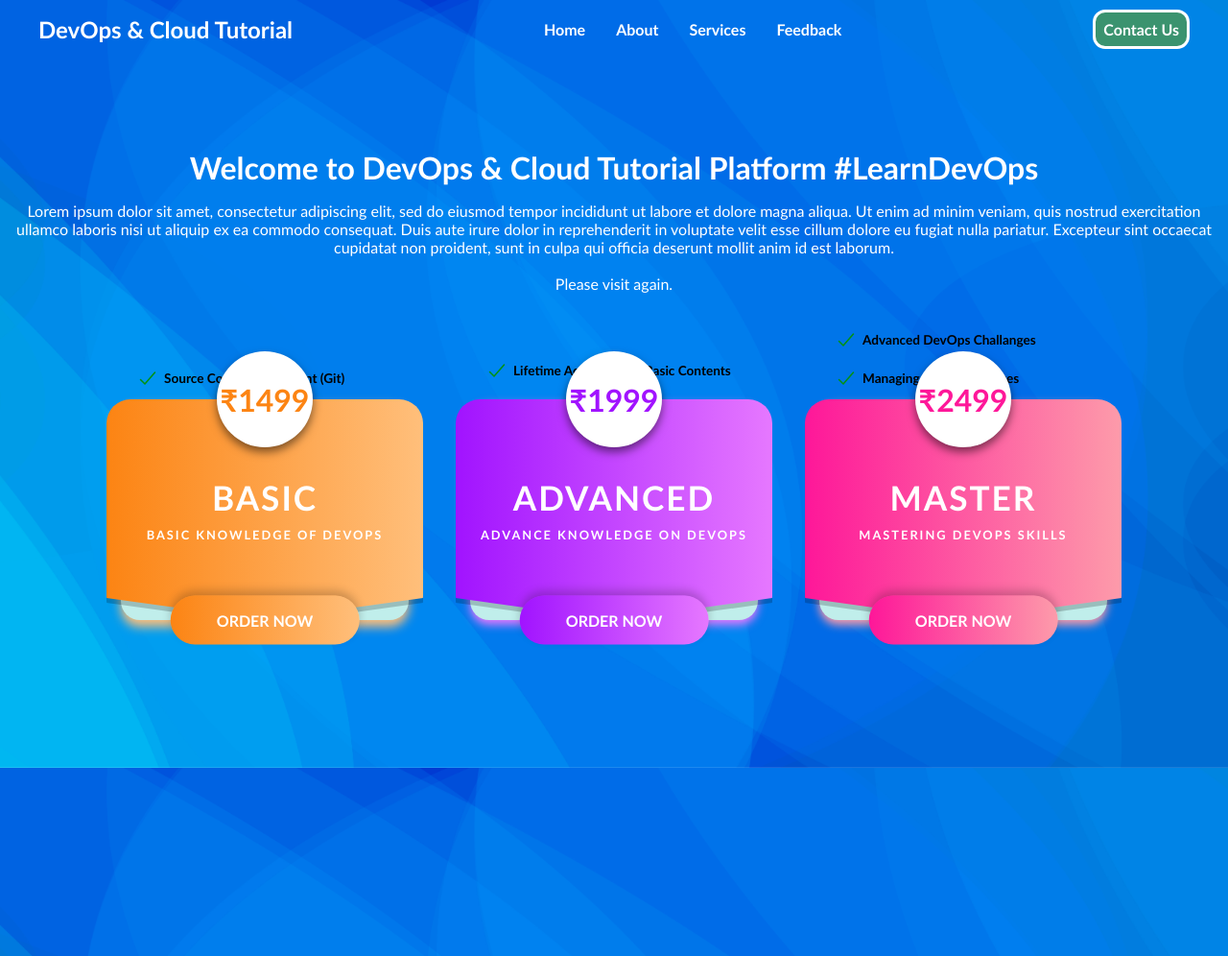
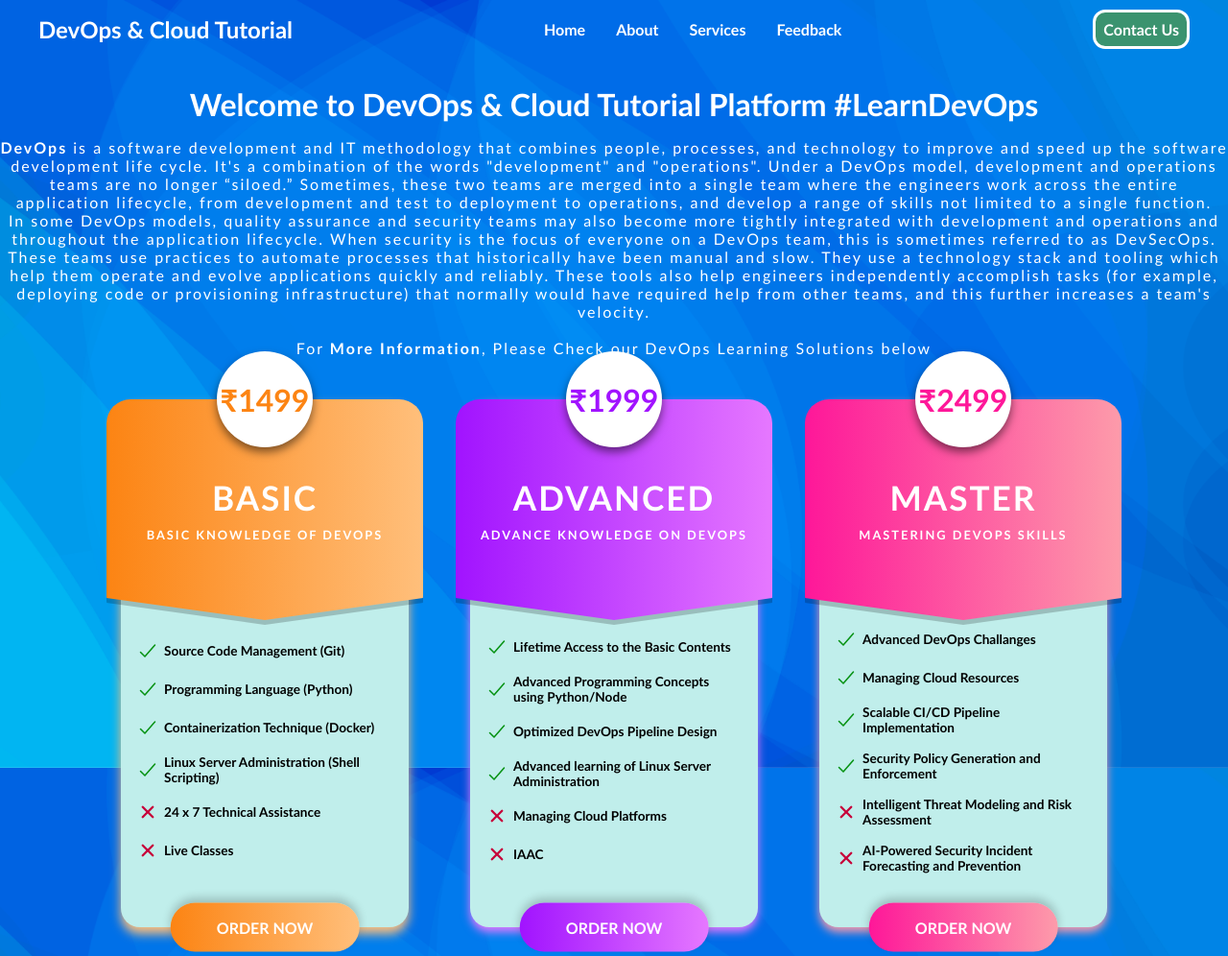
Before and after one commit to KinnarChowdhury1994/-dockerizing-webapp-nginx, a plain HTML site: page index.html in a window 1280 px wide. Shown: the top 996 px of the page at 96% size. Drawn offline with nearby package versions, Linux system fonts and the light colour scheme.

Commit message:
MOdified index

```diff
--- a/index.html
+++ b/index.html
@@ -38,7 +38,10 @@
     <div>
         <section id="home">
             <h1>Welcome to DevOps & Cloud Tutorial Platform #LearnDevOps</h1>
-            <p>Lorem ipsum dolor sit amet, consectetur adipiscing elit, sed do eiusmod tempor incididunt ut labore et dolore magna aliqua. Ut enim ad minim veniam, quis nostrud exercitation ullamco laboris nisi ut aliquip ex ea commodo consequat. Duis aute irure dolor in reprehenderit in voluptate velit esse cillum dolore eu fugiat nulla pariatur. Excepteur sint occaecat cupidatat non proident, sunt in culpa qui officia deserunt mollit anim id est laborum.<br/><br/>Please visit again.</p>
+
+            <p><b>DevOps</b> is a software development and IT methodology that combines people, processes, and technology to improve and speed up the software development life cycle. It's a combination of the words "development" and "operations". Under a DevOps model, development and operations teams are no longer “siloed.” Sometimes, these two teams are merged into a single team where the engineers work across the entire application lifecycle, from development and test to deployment to operations, and develop a range of skills not limited to a single function.<br>In some DevOps models, quality assurance and security teams may also become more tightly integrated with development and operations and throughout the application lifecycle. When security is the focus of everyone on a DevOps team, this is sometimes referred to as DevSecOps.<br />These teams use practices to automate processes that historically have been manual and slow. They use a technology stack and tooling which help them operate and evolve applications quickly and reliably. These tools also help engineers independently accomplish tasks (for example, deploying code or provisioning infrastructure) that normally would have required help from other teams, and this further increases a team's velocity.<br><br>
+
+            <p>For <b>More Information</b>, Please Check our DevOps Learning Solutions below</p>
         </section>
     </div>
 
@@ -82,7 +85,7 @@
                     <span class="icon close">
                         <ion-icon name="close"></ion-icon>
                     </span>
-                    24 x 7 Technical Assisantace
+                    24 x 7 Technical Assistance
                 </li>
                 <li>
                     <span class="icon close">
@@ -168,13 +171,13 @@
                     <span class="icon check">
                         <ion-icon name="checkmark-outline"></ion-icon>
                     </span>
-                    Scalable CI/CD Pipeline Implementation for Multi-Cloud Environments
+                    Scalable CI/CD Pipeline Implementation
                 </li>
                 <li>
                     <span class="icon check">
                         <ion-icon name="checkmark-outline"></ion-icon>
                     </span>
-                    Security Policy Generation and Enforcement in DevOps
+                    Security Policy Generation and Enforcement
                 </li>
                 <li>
                     <span class="icon close">
@@ -186,7 +189,7 @@
                     <span class="icon close">
                         <ion-icon name="close"></ion-icon>
                     </span>
-                    AI-Powered Security Incident Forecasting and Prevention in DevOps
+                    AI-Powered Security Incident Forecasting and Prevention
                 </li>
             </div>
             <button>ORDER NOW</button>
--- a/main.css
+++ b/main.css
@@ -141,6 +141,11 @@ section#home {
     margin-bottom: 1rem;
 }
 
+#home p {
+    font-size: 1rem;
+    letter-spacing: 2px;
+}
+
 /* Pricings */
 /* .price_body {
     min-height: 100vh;
@@ -160,8 +165,8 @@ section#pricing {
 .price_card {
     position: relative;
     width: 300px;
-    /* height: 550px; */
-    height: 230px;
+    height: 550px;
+    /* height: 230px; */
     padding: 1rem;
     border-radius: 20px;
     background-color: #c0eeeb;
```
